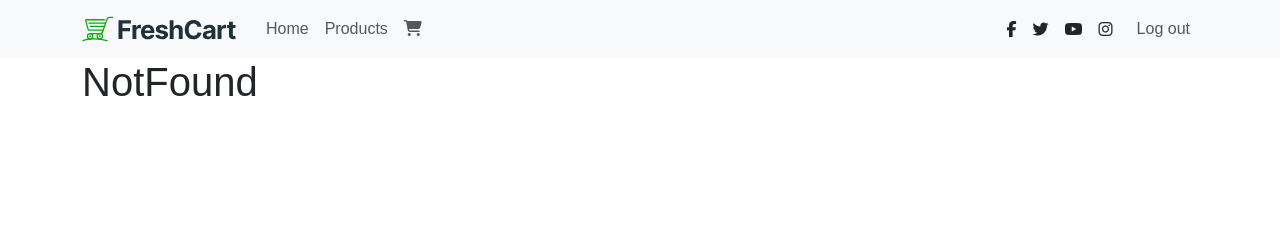
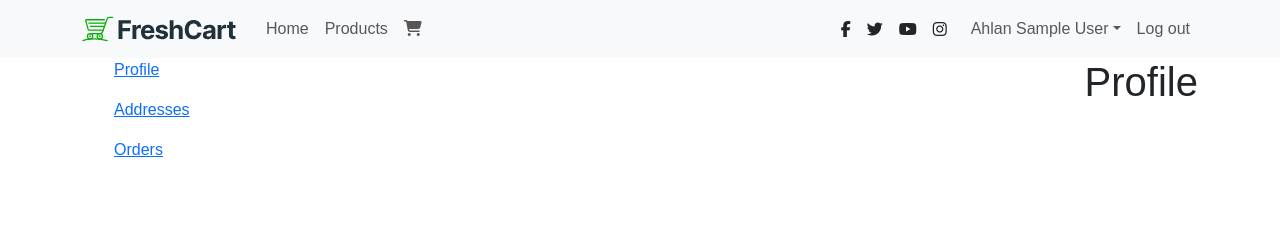
Before and after one commit to mahmouddwidar/Fresh-Cart-e-commerce, a React (Vite) app: page /profile in a window 1280 px wide. Shown: the top 228 px of the page. Built offline with nearby package versions, Linux system fonts and the light colour scheme; sample sign-in values are in the browser's storage; a web font is replaced by a local one.

Commit message:
feat: Add profile page structure. - Created the profile page layout with a side navbar. - Added sections for profile, addresses, and orders.

```diff
--- a/src/App.jsx
+++ b/src/App.jsx
@@ -10,7 +10,12 @@ import CartContextProvider from "./Context/CartContext";
 import UserContextProvider from "./Context/UserContext";
 import ProtectedRoute from "./Components/ProtectedRoute/ProtectedRoute";
 import ProductDetails from "./Components/ProductDetails/ProductDetails";
+import ProfileLayout from "./Components/ProfileLayout/ProfileLayout";
+import Profile from "./Components/Profile/Profile";
+import Addresses from "./Components/Addresses/Addresses";
+import Orders from "./Components/Orders/Orders";
 import { QueryClient, QueryClientProvider } from "react-query";
+
 
 function App() {
 	let routers = createBrowserRouter([
@@ -24,6 +29,11 @@ function App() {
 				{ path: "products", element: <ProtectedRoute><Products /></ProtectedRoute> },
 				{ path: "product/:id", element: <ProtectedRoute><ProductDetails /></ProtectedRoute> },
 				{ path: "cart", element: <ProtectedRoute><Cart /></ProtectedRoute> },
+				{ path: "profile", element: <ProtectedRoute><ProfileLayout /></ProtectedRoute>, children: [
+					{index: true, element: <ProtectedRoute><Profile /></ProtectedRoute>},
+					{path: 'addresses', element: <ProtectedRoute><Addresses /></ProtectedRoute>},
+					{path: 'orders', element: <ProtectedRoute><Orders /></ProtectedRoute>},
+				] },
 				{ path: "*", element: <NotFound /> },
 			],
 		},
--- /dev/null
+++ b/src/Components/Addresses/Addresses.jsx
@@ -0,0 +1,9 @@
+import Style from "./Addresses.module.css";
+
+export default function Addresses() {
+	return (
+		<>
+			<h1>Addresses</h1>
+		</>
+	);
+}
--- /dev/null
+++ b/src/Components/Addresses/Addresses.module.css
@@ -0,0 +1 @@
+.Addresses {}
--- a/src/Components/Login/Login.jsx
+++ b/src/Components/Login/Login.jsx
@@ -11,7 +11,7 @@ export default function Login() {
 	let navigate = useNavigate();
 	const [error, setError] = useState(null);
 	const [isLoading, setIsLoading] = useState(false);
-	const { setUserToken } = useContext(UserContext);
+	const { setUserToken, setUserData } = useContext(UserContext);
 
 	const validationSchema = Yup.object({
 		email: Yup.string()
@@ -31,10 +31,10 @@ export default function Login() {
 			password: "",
 		},
 		validationSchema,
-		onSubmit: registerSubmit,
+		onSubmit: LoginSubmit,
 	});
 
-	async function registerSubmit(values) {
+	async function LoginSubmit(values) {
 		setError(null);
 		setIsLoading(true);
 
@@ -45,6 +45,8 @@ export default function Login() {
 					setIsLoading(false);
 					localStorage.setItem("userToken", response.data.token);
 					setUserToken(response.data.token);
+					localStorage.setItem('userData', JSON.stringify(response.data.user))
+					setUserData(response.data.user);
 					navigate("/");
 				}
 			})
--- a/src/Components/Navbar/Navbar.jsx
+++ b/src/Components/Navbar/Navbar.jsx
@@ -6,9 +6,10 @@ import { UserContext } from "../../Context/UserContext";
 import { CartContext } from "../../Context/CartContext";
 
 export default function Navbar() {
-	let { userToken, setUserToken } = useContext(UserContext);
+	let { userToken, setUserToken, userData } = useContext(UserContext);
 	let navigate = useNavigate();
 	let { numOfCartItems } = useContext(CartContext);
+
 
 	function logOut() {
 		localStorage.removeItem("userToken");
@@ -71,6 +72,35 @@ export default function Navbar() {
 							<i className="fab fa-instagram me-3"></i>
 						</li>
 						{userToken !== null ? (
+							<>
+								<li className="nav-item dropdown">
+									<a
+										className="nav-link dropdown-toggle"
+										href="#"
+										role="button"
+										data-bs-toggle="dropdown"
+										aria-expanded="false"
+									>
+										Ahlan {userData.name}
+									</a>
+									<ul className="dropdown-menu">
+										<li>
+											<Link className="dropdown-item bg-white" to={`/profile`}>
+												Profile
+											</Link>
+										</li>
+										<li>
+											<Link className="dropdown-item bg-white mt-2" to={`/profile/addresses`}>
+												Addresses
+											</Link>
+										</li>
+										<li>
+											<Link className="dropdown-item bg-white mt-2" to={`/profile/orders`}>
+												Orders
+											</Link>
+										</li>
+									</ul>
+								</li>
 								<li className="nav-item">
 									<button
 										className="nav-link"
@@ -81,6 +111,7 @@ export default function Navbar() {
 										Log out
 									</button>
 								</li>
+							</>
 						) : (
 							<>
 								<li className="nav-item">
--- /dev/null
+++ b/src/Components/Orders/Orders.jsx
@@ -0,0 +1,9 @@
+import Style from "./Orders.module.css";
+
+export default function Orders() {
+	return (
+		<>
+			<h1>Orders</h1>
+		</>
+	);
+}
--- /dev/null
+++ b/src/Components/Orders/Orders.module.css
@@ -0,0 +1 @@
+.Orders {}
--- /dev/null
+++ b/src/Components/Profile/Profile.jsx
@@ -0,0 +1,9 @@
+import Style from "./Profile.module.css";
+
+export default function Profile() {
+	return (
+		<>
+			<h1>Profile</h1>
+		</>
+	);
+}
--- /dev/null
+++ b/src/Components/Profile/Profile.module.css
@@ -0,0 +1 @@
+.Profile {}
--- /dev/null
+++ b/src/Components/ProfileLayout/ProfileLayout.jsx
@@ -0,0 +1,21 @@
+import { Link, Outlet } from "react-router-dom";
+import Style from "./ProfileLayout.module.css";
+
+export default function ProfileLayout() {
+	return (
+		<div className="d-flex justify-content-between align-content-center">
+			<nav>
+				<ul>
+					<Link to={`/profile`}>Profile</Link>
+				</ul>
+				<ul>
+					<Link to={`/profile/addresses`}>Addresses</Link>
+				</ul>
+				<ul>
+					<Link to={`/profile/orders`}>Orders</Link>
+				</ul>
+			</nav>
+			<Outlet />
+		</div>
+	);
+}
--- /dev/null
+++ b/src/Components/ProfileLayout/ProfileLayout.module.css
@@ -0,0 +1 @@
+.Profile {}
--- a/src/Context/UserContext.jsx
+++ b/src/Context/UserContext.jsx
@@ -1,14 +1,28 @@
-import { createContext, useState } from "react";
+import { createContext, useState, useEffect } from "react";
 
 export let UserContext = createContext();
 
 export default function UserContextProvider(props) {
+	const [userToken, setUserToken] = useState(
+		localStorage.getItem("userToken") || null
+	);
+	const [userData, setUserData] = useState(
+		JSON.parse(localStorage.getItem("userData")) || null
+	);
 
-    const [userToken, setUserToken] = useState(null);
+	useEffect(() => {
+		if (userData) {
+			localStorage.setItem("userData", JSON.stringify(userData));
+		} else {
+			localStorage.removeItem("userData");
+		}
+	}, [userData]);
 
-    return (
-        <UserContext.Provider value={{ userToken, setUserToken }}>
-            {props.children}
-        </UserContext.Provider>
-    );
+	return (
+		<UserContext.Provider
+			value={{ userToken, setUserToken, userData, setUserData }}
+		>
+			{props.children}
+		</UserContext.Provider>
+	);
 }
```
Lines whose indentation alone changed are shown as unchanged.
